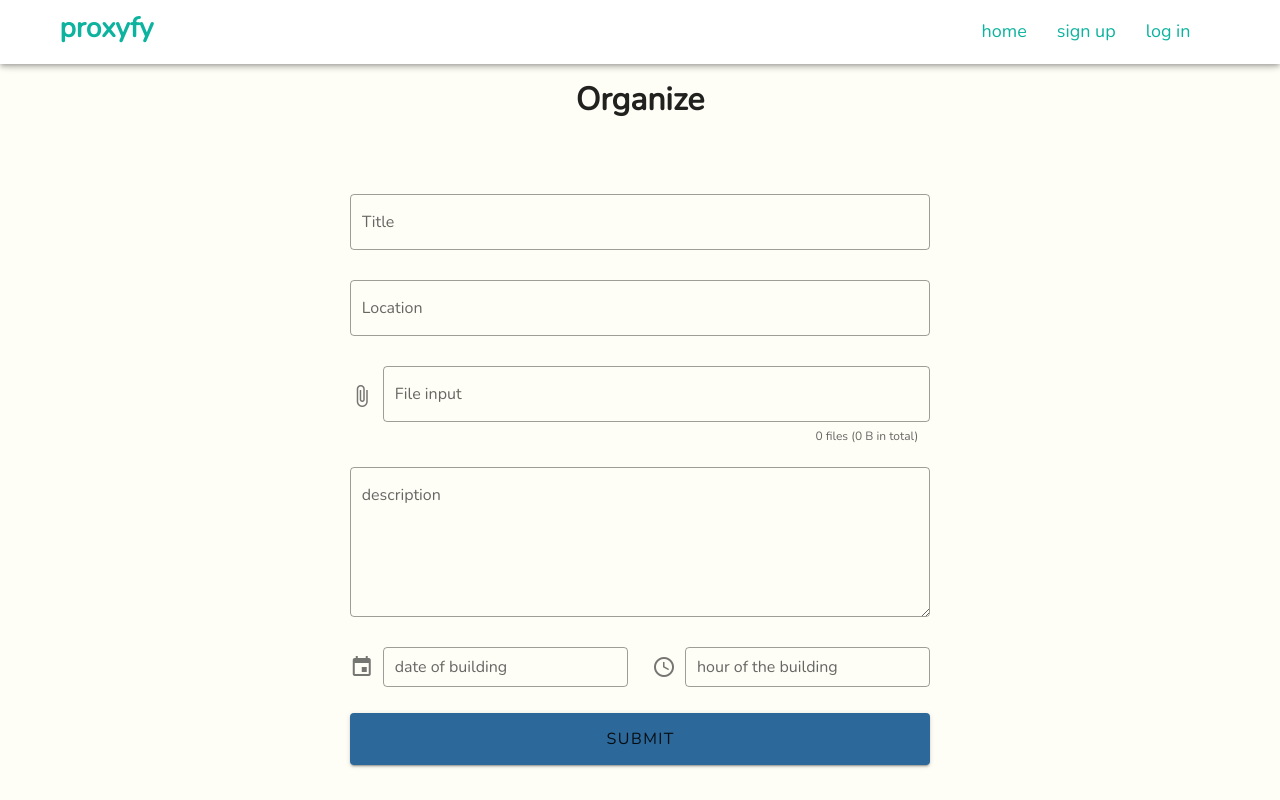
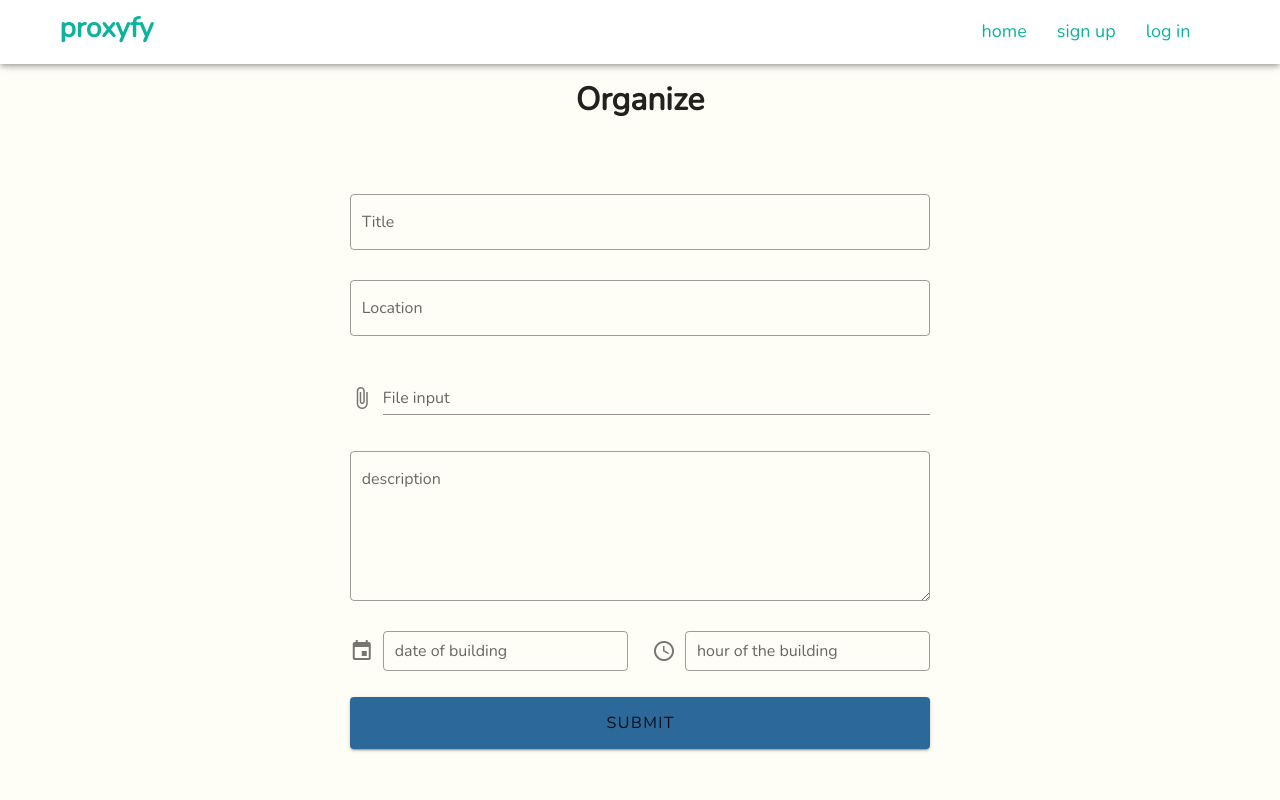
Before and after one commit to AmineKamrobotica/teambuilding, a Vue app: page /organize in a window 1280 px wide. Shown: the top 800 px of the page. Built offline with nearby package versions, Linux system fonts and the light colour scheme.

Commit message:
image controle

```diff
--- a/src/views/organize/inputFile.vue
+++ b/src/views/organize/inputFile.vue
@@ -3,43 +3,18 @@
     style="    display: flex;
     margin-bottom: 15px;"
   >
-    <!--
-    <v-btn @click="fileIput" color="#54478c" class="organizeBtn"
-      >upload Image</v-btn
-    >
     <v-file-input
-      type="file"
-      v-model="images"
-      multiple
-      accept="image/png, image/jpeg"
-      ref="fileInput"
-
-      @change="chnge"
-    /> -->
-
-    <v-file-input
-      v-model="images"
-      color="deep-purple accent-4"
-      counter
+      v-model="files"
+      placeholder="Upload your documents"
       label="File input"
       multiple
-      placeholder="Select your files"
       prepend-icon="mdi-paperclip"
-      outlined
-      :show-size="1000"
       @change="chnge"
     >
-      <template v-slot:selection="{ index, text }">
-        <v-chip v-if="index < 2" color="deep-purple accent-4" dark label small>
+      <template v-slot:selection="{ text }">
+        <v-chip small label color="primary">
           {{ text }}
         </v-chip>
-
-        <span
-          v-else-if="index === 2"
-          class="text-overline grey--text text--darken-3 mx-2"
-        >
-          +{{ files.length - 2 }} File(s)
-        </span>
       </template>
     </v-file-input>
   </div>
@@ -62,8 +37,8 @@ export default {
       this.$refs.fileInput.click();
     },
     chnge() {
-      this.$emit("inputFile", this.images);
-      console.log("amine");
+      console.log(this.files[0]);
+      this.$emit("inputFile", this.files);
     },
   },
 };
--- a/src/views/organize/organize.vue
+++ b/src/views/organize/organize.vue
@@ -28,12 +28,7 @@
           <v-col md="6" sm="12"><picke-time @timechange="timeChange"/></v-col>
         </v-row>
       </form>
-      <v-btn
-        color="#2c699a"
-        class="btnsOrganize"
-        block
-        x-large
-        @click="logChange"
+      <v-btn color="#2c699a" class="btnsOrganize" block x-large @click="Change"
         >Submit</v-btn
       >
     </div>
@@ -43,6 +38,7 @@
 import InputFile from "./inputFile.vue";
 import PickeDateTime from "./picke.vue";
 import PickeTime from "./pickeTime.vue";
+import axios from "axios";
 export default {
   components: {
     InputFile,
@@ -70,8 +66,25 @@ export default {
       console.log("the time is " + this.time);
     },
     images(value) {
-      this.image = value;
+      this.image.push(value);
       console.log("images " + this.image);
+    },
+    Change() {
+      axios
+        .post("http://localhost:5000/building/postBuilding", {
+          title: this.title,
+          location: this.location,
+          description: this.description,
+          date: this.date,
+          time: this.time,
+          image: this.image,
+        })
+        .then((res) => {
+          console.log(res.data);
+        })
+        .catch((err) => {
+          console.log(err);
+        });
     },
   },
 };
```
